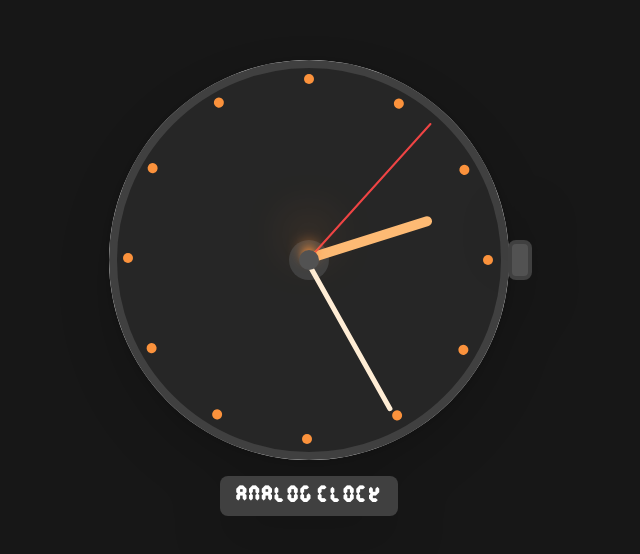
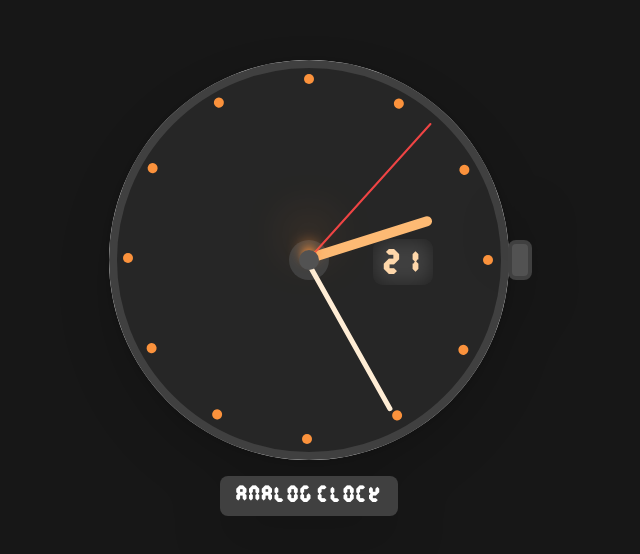
Before and after one commit to userkace/clock, a website: page analog.html in a window 1280 px wide. Shown: the part 140-694 px from the top of the page, without its empty margins (331-971 px from the left). Drawn offline with Linux system fonts and the light colour scheme.

Commit message:
date window
finalized date window for analog clock

```diff
--- a/analog.html
+++ b/analog.html
@@ -13,6 +13,7 @@
     <main id="clock" class="bg-neutral-600 drop-shadow-2xl">
 
         <div id="clock-face" class="bg-neutral-800 rounded-full border-neutral-700 border-8">
+            <div id="date-window" class="p-2 pb-0.5 bg-neutral-700 text-orange-200"></div>
             <div id="glow"
                 class="h-10 w-10 rounded-full bg-neutral-700 shadow-orange-400 shadow-2xl absolute top-1/2 left-1/2 -translate-x-1/2 -translate-y-1/2">
             </div>
--- a/analog.js
+++ b/analog.js
@@ -2,24 +2,7 @@ const clock = document.getElementById('clock-face');
 const hourHand = document.getElementById('hour-hand');
 const minuteHand = document.getElementById('minute-hand');
 const secondHand = document.getElementById('second-hand');
-
-// function updateClock() {
-//      const now = new Date();
-//      const hours = now.getHours() % 12;
-//      const minutes = now.getMinutes();
-//      const seconds = now.getSeconds();
-
-//      const hourAngle = (hours * 30) + (minutes * 0.5);
-//      const minuteAngle = (minutes * 6) + (seconds * 0.1);
-//      const secondAngle = (seconds * 6);
-
-//      hourHand.style.transform = `rotate(${hourAngle}deg)`;
-//      minuteHand.style.transform = `rotate(${minuteAngle}deg)`;
-//      secondHand.style.transform = `rotate(${secondAngle}deg)`;
-// }
-
-// updateClock();
-// setInterval(updateClock, 1000);
+const dateWindow = document.getElementById('date-window');
 
 let currentTime = new Date();
 
@@ -28,6 +11,7 @@ function updateClock() {
      const hours = currentTime.getHours() % 12;
      const minutes = currentTime.getMinutes();
      const seconds = currentTime.getSeconds();
+     const day = currentTime.getDate();
 
      const hourAngle = (hours * 30) + (minutes * 0.5);
      const minuteAngle = (minutes * 6) + (seconds * 0.1);
@@ -36,12 +20,14 @@ function updateClock() {
      hourHand.style.transform = `rotate(${hourAngle}deg)`;
      minuteHand.style.transform = `rotate(${minuteAngle}deg)`;
      secondHand.style.transform = `rotate(${secondAngle}deg)`;
+     dateWindow.innerText = day;
 }
 
 function updateClockAdjusted(currentTime) {
      const hours = currentTime.getHours() % 12;
      const minutes = currentTime.getMinutes();
      const seconds = currentTime.getSeconds();
+     const day = currentTime.getDate();
 
      const hourAngle = (hours * 30) + (minutes * 0.5);
      const minuteAngle = (minutes * 6) + (seconds * 0.1);
@@ -51,6 +37,7 @@ function updateClockAdjusted(currentTime) {
      minuteHand.style.transform = `rotate(${minuteAngle}deg)`;
      secondHand.style.transform = `rotate(${secondAngle}deg)`;
      currentTime.setSeconds(currentTime.getSeconds() + 1);
+     dateWindow.innerText = day;
 }
 
 let hasScrolled = false;
@@ -58,12 +45,10 @@ let hasScrolled = false;
 function handleScroll(event) {
      hasScrolled = true;
      if (event.deltaY > 0) {
-          currentTime.setSeconds(currentTime.getSeconds() + 1);
+          currentTime.setSeconds(currentTime.getSeconds() + 60);
      } else if (event.deltaY < 0) {
-          currentTime.setSeconds(currentTime.getSeconds() - 2);
+          currentTime.setSeconds(currentTime.getSeconds() - 120);
      }
-
-
      updateClockAdjusted(currentTime);
 }
 
--- a/analog/input.css
+++ b/analog/input.css
@@ -4,7 +4,7 @@
 
  @font-face {
       font-family: 'segment';
-     src: url('./digital/segment-display.ttf') format('truetype');
+      src: url('./analog/segment-display.ttf') format('truetype');
  }
 
  * {
@@ -46,6 +46,18 @@ body {
       transform-origin: calc(50%) calc(50% - 50%);
  }
 
+ #date-window {
+      position: absolute;
+      top: 37.375%;
+      left: 10%;
+      transform: translate(-50%, -50%);
+      font-size: 24px;
+      font-weight: bold;
+      border-radius: 10px;
+      rotate: 180deg;
+      min-width: 2.5em;
+      box-shadow: inset 0px 0px 20px rgba(0, 0, 0, 0.5);
+ }
 
 
  #minute-hand {
```
Also changed, not shown: analog.css. Lines whose indentation alone changed are shown as unchanged.
